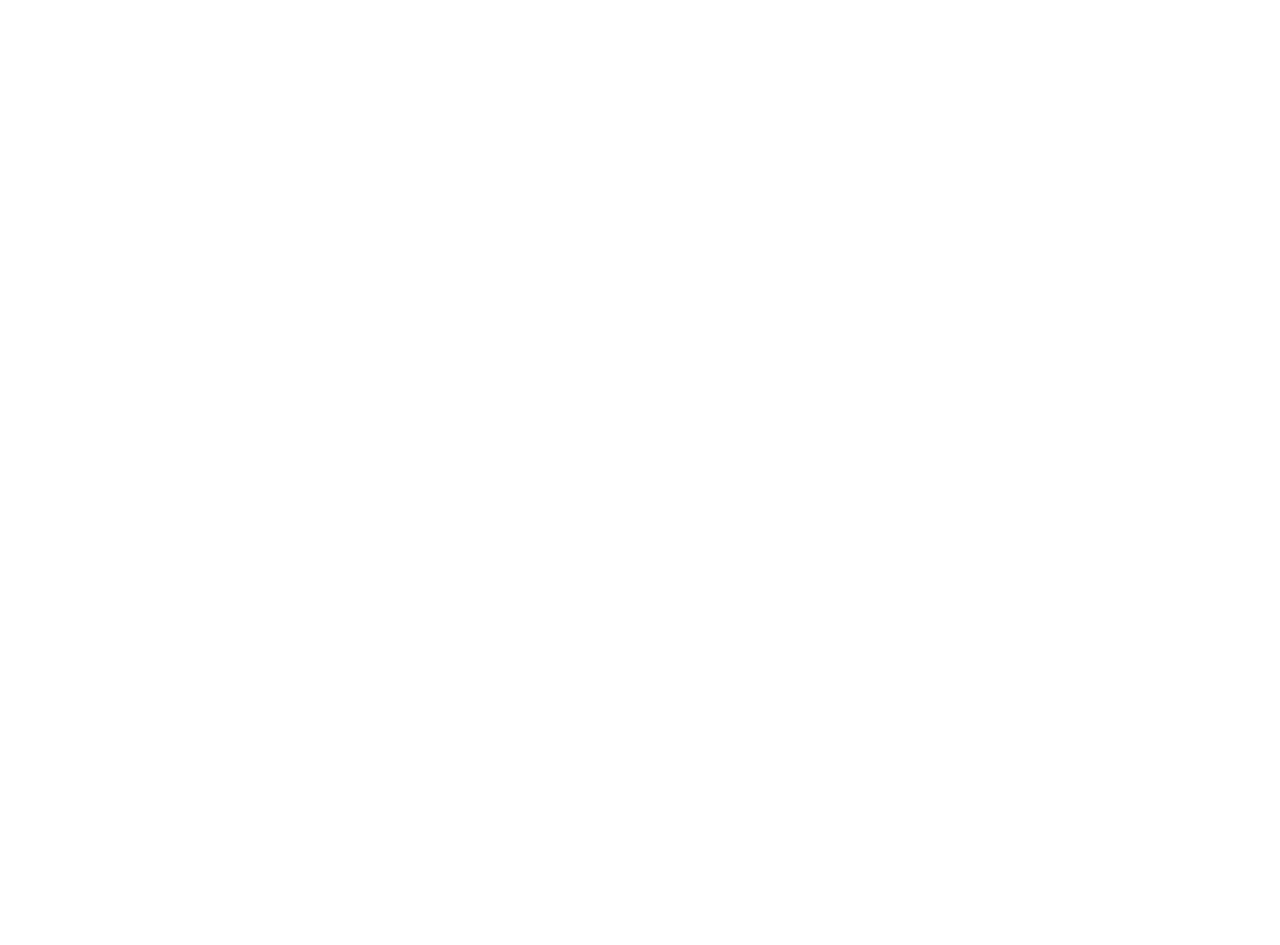
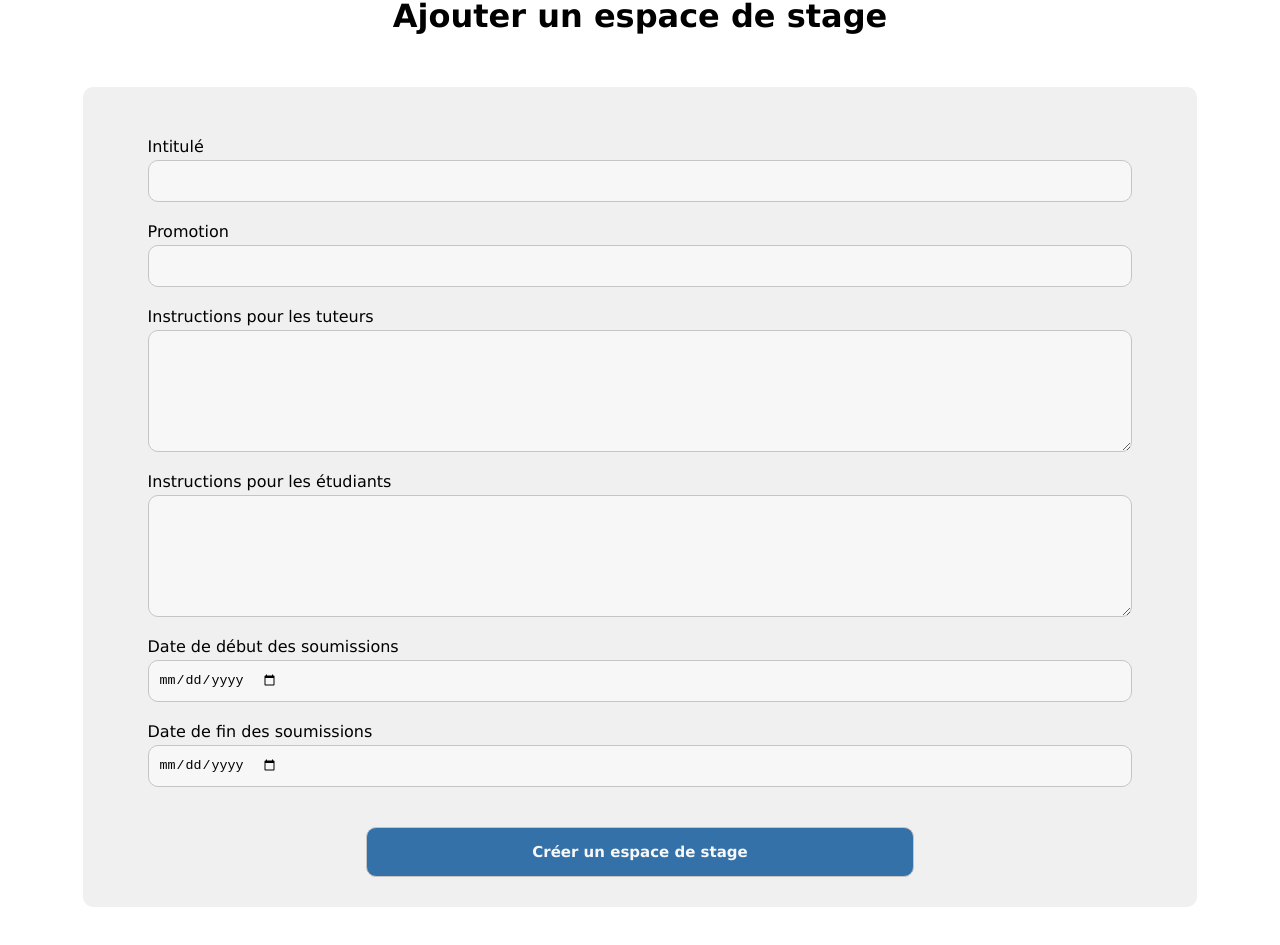
Before and after one commit to GitHermann/M2-AdvancedProgramming-Project, a Vue app in the folder frontend/: page /admin/internship-spaces/add in a window 1280 px wide. Before the commit this address had no page. Shown: the part 177-1122 px from the top of the page. Before the commit the page ends 800 px from the top, so only its background shows below. Built offline with nearby package versions, Linux system fonts and the light colour scheme.

Commit message:
add: create internshipSpace in frontend

```diff
--- a/frontend/src/components/LoginForm.vue
+++ b/frontend/src/components/LoginForm.vue
@@ -94,6 +94,15 @@
   border: solid 1px #c7c4c4;
 }
 
+.submit-button:hover {
+  background-color: #135c91;
+}
+
+.link {
+  width: 100%;
+  cursor: pointer;
+}
+
 .title {
   font-size: 25px;
   font-family: Verdana, sans-serif;
--- a/frontend/src/router/index.js
+++ b/frontend/src/router/index.js
@@ -7,7 +7,8 @@
 import RegisterAcademicTutorView from '../views/register/registerAcademicTutorView.vue'
 import RegisterCompanyTutorView from '../views/register/RegisterCompanyTutorView.vue'
 import RegisterStudentView from '../views/register/RegisterStudentView.vue'
-import AdminInternshipSpacesView from '../views/admin/AdminInternshipSpacesView.vue'
+import InternshipSpacesView from '../views/admin/InternshipSpacesView.vue'
+import AddInternshipSpaceView from '../views/admin/AddInternshipSpaceView.vue'
 import InternshipsView from '../views/InternshipsView.vue'
 
 
@@ -62,12 +63,17 @@
     {
       path: '/admin/internship-spaces',
       name: 'admin-internship-spaces',
-      component: AdminInternshipSpacesView
+      component: InternshipSpacesView
     },
     {
       path: '/student/internships',
       name: 'student-internships',
       component: InternshipsView
+    },
+    {
+      path: '/admin/internship-spaces/add',
+      name: 'admin-add-internship-space',
+      component: AddInternshipSpaceView
     }
   ]
 })
--- a/frontend/src/stores/store.js
+++ b/frontend/src/stores/store.js
@@ -2,7 +2,7 @@
 
 export const useStore = defineStore('store', {
   state: () => ({
-    userType: '',
+    userType: 'admin',
     userFirstName: 'John',
     userLastName: 'DOE',
   }),
--- /dev/null
+++ b/frontend/src/views/admin/AddInternshipSpaceView.vue
@@ -0,0 +1,148 @@
+<template>
+	<div class="container">
+		<div class="page-title">
+      <h1>Ajouter un espace de stage</h1>
+    </div>
+		<form class="login-form">
+			<div class="input-form-container">
+				<label class="text" for="name">Intitulé</label>
+				<input type="text" id="name" v-model="name" class="input-form" required>
+			</div>
+			<div class="input-form-container">
+				<label class="text" for="promotion">Promotion</label>
+				<input type="number" id="promotion" v-model="promotion" class="input-form" required>
+			</div>
+			<div class="textarea-form-container">
+				<label class="text" for="tutors_instruction">Instructions pour les tuteurs</label>
+				<textarea id="tutors_instruction" v-model="tutors_instruction" class="textarea-form" required></textarea>
+			</div>
+			<div class="textarea-form-container">
+				<label class="text" for="students_instruction">Instructions pour les étudiants</label>
+				<textarea id="students_instruction" v-model="students_instruction" class="textarea-form" required></textarea>
+			</div>
+			<div class="input-form-container">
+				<label class="text" for="password">Date de début des soumissions</label>
+				<input type="date" id="startSubmissionDate" v-model="startSubmissionDate" class="input-form" required>
+			</div>
+			<div class="input-form-container">
+				<label class="text" for="endSubmissionDate">Date de fin des soumissions</label>
+				<input type="date" id="endSubmissionDate" v-model="endSubmissionDate" class="input-form" required>
+			</div>
+  		<button class="submit-button" type="submit">Créer un espace de stage</button>
+  </form>
+	</div>
+</template>
+
+<script>
+export default {
+  data() {
+    return {
+      name: '',
+      promotion: '',
+      tutors_instruction: '',
+      students_instruction: '',
+      startSubmissionDate: '',
+      endSubmissionDate: '',
+    };
+  },
+};
+</script>
+
+<style scoped>
+
+.container {
+	display: flex;
+	flex-direction: column;
+	align-items: center;
+	margin-top: 50px;
+}
+.page-title {
+  margin-bottom: 20px;
+  display: flex;
+  justify-content: center;
+}
+
+h1 {
+  font-size: 32px;
+  font-family: Verdana, sans-serif;
+}
+
+.input-form-container {
+  display: flex;
+  flex-direction: column;
+  align-items: left;
+  width: 90%;
+}
+.login-form {
+  display: flex;
+  flex-direction: column;
+  align-items: center;
+  padding: 10px;
+	padding-top: 50px;
+  margin: 10px;
+  margin-bottom: 30px;
+  background-color: #f0f0f0;
+  border: none;
+  border-radius: 10px;
+  width: 90%;
+}
+
+.input-form {
+  display: flex;
+  align-items: center;
+  padding: 10px;
+  margin-top: 4px;
+  margin-bottom: 20px;
+  background-color: #f7f7f7;
+  border-radius: 10px;
+  height: 20px;
+  border: solid 1px #c7c4c4;
+}
+
+.textarea-form-container {
+	display: flex;
+	flex-direction: column;
+	align-items: left;
+	width: 90%;
+}
+
+.textarea-form {
+	display: flex;
+	align-items: center;
+	padding: 10px;
+	margin-top: 4px;
+	margin-bottom: 20px;
+	background-color: #f7f7f7;
+	border-radius: 10px;
+	height: 100px;
+	border: solid 1px #c7c4c4;
+}
+
+.submit-button {
+  align-items: center;
+  margin-top: 20px;
+  margin-bottom: 20px;
+  background-color: #3571a9;
+  border-radius: 10px;
+  width: 50%;
+  height: 50px;
+  border: solid 1px #c7c4c4;
+  font-size: 15px;
+  color: #f7f7f7;
+  font-family: Verdana, sans-serif;
+  font-weight: 800;
+  border: solid 1px #c7c4c4;
+}
+
+.title {
+  font-size: 25px;
+  font-family: Verdana, sans-serif;
+  margin-bottom: 40px;
+}
+
+.text {
+  font-size: 16px;
+  font-family: Verdana, sans-serif;
+}
+
+</style>
--- a/frontend/src/views/admin/AdminInternshipSpacesView.vue
+++ /dev/null
@@ -1,65 +0,0 @@
-<template>
-  <div>
-    <div class="page-title">
-      <h1>Espaces de stages</h1>
-    </div>
-    <Table :columns="tableColumns" :items="tableData" />
-  </div>
-</template>
-
-<script>
-import Table from "@/components/Table.vue";
-
-export default {
-  components: {
-    Table,
-  },
-  data() {
-    return {
-      tableColumns: [
-        { key: "name", label: "Intitulé" },
-        { key: "promotion", label: "Promotion" },
-        { key: "startSubmissionDate", label: "Début des soumissions" },
-        { key: "endSubmissionDate", label: "Fin des soumissions" },
-      ],
-      tableData: [
-				{
-					id: 1,
-					name: "Stage ingénieur M2",
-					promotion: "2020-2021",
-					startSubmissionDate: "2020-09-01",
-					endSubmissionDate: "2021-02-28",
-				},
-				{
-					id: 2,
-					name: "Stage technique M1",
-					promotion: "2019-2020",
-					startSubmissionDate: "2019-09-01",
-					endSubmissionDate: "2020-02-28",
-				},
-				{
-					id: 3,
-					name: "Stage découverte L2",
-					promotion: "2018-2019",
-					startSubmissionDate: "2018-09-01",
-					endSubmissionDate: "2019-02-28",
-				},
-      ],
-    };
-  },
-};
-</script>
-
-<style scoped>
-.page-title {
-  margin-bottom: 20px;
-  display: flex;
-  justify-content: center;
-}
-
-h1 {
-  font-size: 32px;
-  font-family: Verdana, sans-serif;
-}
-
-</style>
--- /dev/null
+++ b/frontend/src/views/admin/InternshipSpacesView.vue
@@ -0,0 +1,101 @@
+<template>
+  <div>
+    <div class="page-title">
+      <h1>Espaces de stage</h1>
+    </div>
+    <Table :columns="tableColumns" :items="tableData" />
+    <div class="submit-button-container">
+      <RouterLink to="/admin/internship-spaces/add" class="link">
+        <button class="submit-button" type="submit">Créer un espace de stage</button>
+      </RouterLink>
+    </div>
+  </div>
+</template>
+
+<script>
+import Table from "@/components/Table.vue";
+
+export default {
+  components: {
+    Table,
+  },
+  data() {
+    return {
+      tableColumns: [
+        { key: "name", label: "Intitulé" },
+        { key: "promotion", label: "Promotion" },
+        { key: "startSubmissionDate", label: "Début des soumissions" },
+        { key: "endSubmissionDate", label: "Fin des soumissions" },
+      ],
+      tableData: [
+        {
+          id: 1,
+          name: "Stage ingénieur M2",
+          promotion: "2020-2021",
+          startSubmissionDate: "2020-09-01",
+          endSubmissionDate: "2021-02-28",
+        },
+        {
+          id: 2,
+          name: "Stage technique M1",
+          promotion: "2019-2020",
+          startSubmissionDate: "2019-09-01",
+          endSubmissionDate: "2020-02-28",
+        },
+        {
+          id: 3,
+          name: "Stage découverte L2",
+          promotion: "2018-2019",
+          startSubmissionDate: "2018-09-01",
+          endSubmissionDate: "2019-02-28",
+        },
+      ],
+    };
+  },
+};
+</script>
+
+<style scoped>
+.page-title {
+  margin-bottom: 20px;
+  display: flex;
+  justify-content: center;
+}
+
+h1 {
+  font-size: 32px;
+  font-family: Verdana, sans-serif;
+}
+
+.submit-button {
+  width: 100%;
+  align-items: center;
+  margin-top: 40px;
+  margin-bottom: 20px;
+  background-color: #3571a9;
+  border-radius: 10px;
+  height: 50px;
+  border: solid 1px #c7c4c4;
+  font-size: 15px;
+  color: #f7f7f7;
+  font-family: Verdana, sans-serif;
+  font-weight: 800;
+  border: solid 1px #c7c4c4;
+  cursor: pointer;
+}
+
+.submit-button:hover {
+  background-color: #135c91;
+}
+
+.link {
+  width: 100%;
+  cursor: pointer;
+}
+
+.submit-button-container {
+  display: flex;
+  justify-content: center;
+  width: 100%;
+}
+</style>
```
Also changed, not shown: frontend/src/views/admin/InternshipSpaceDetailsView.vue (added).
